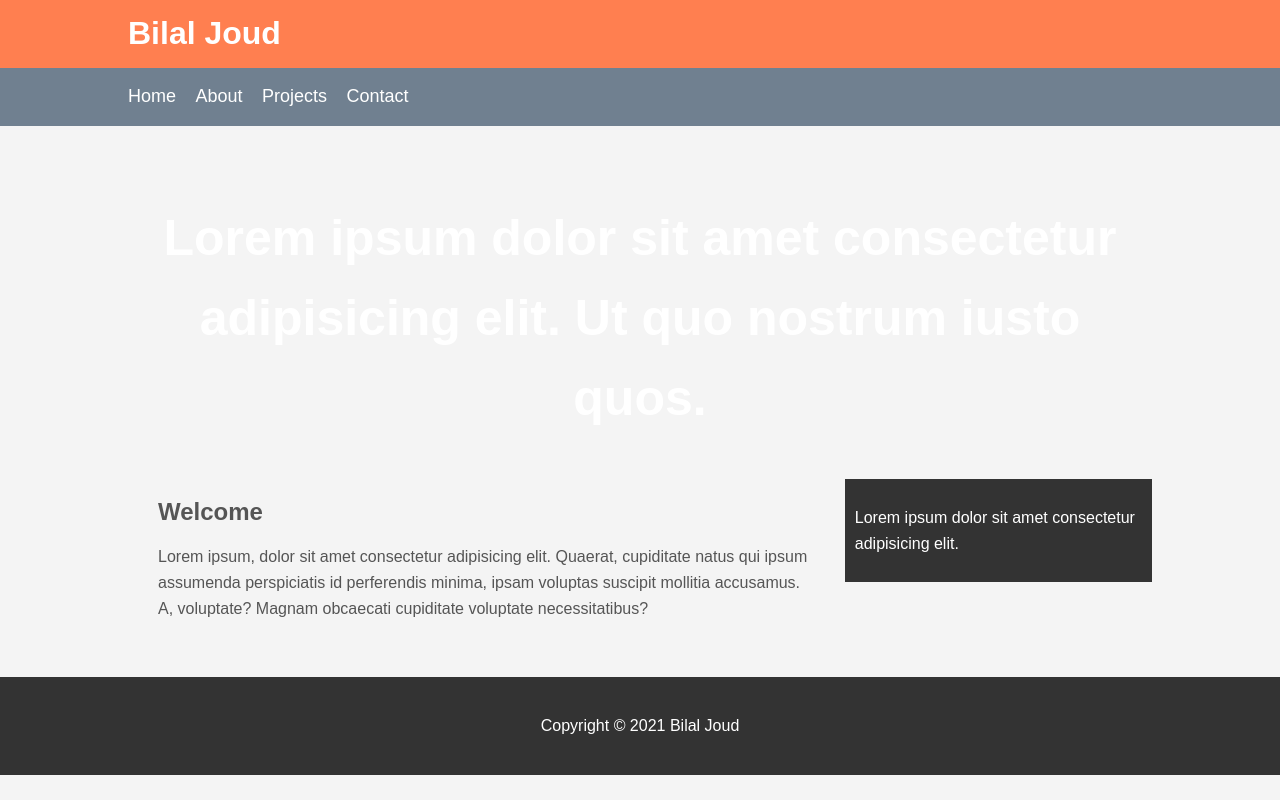
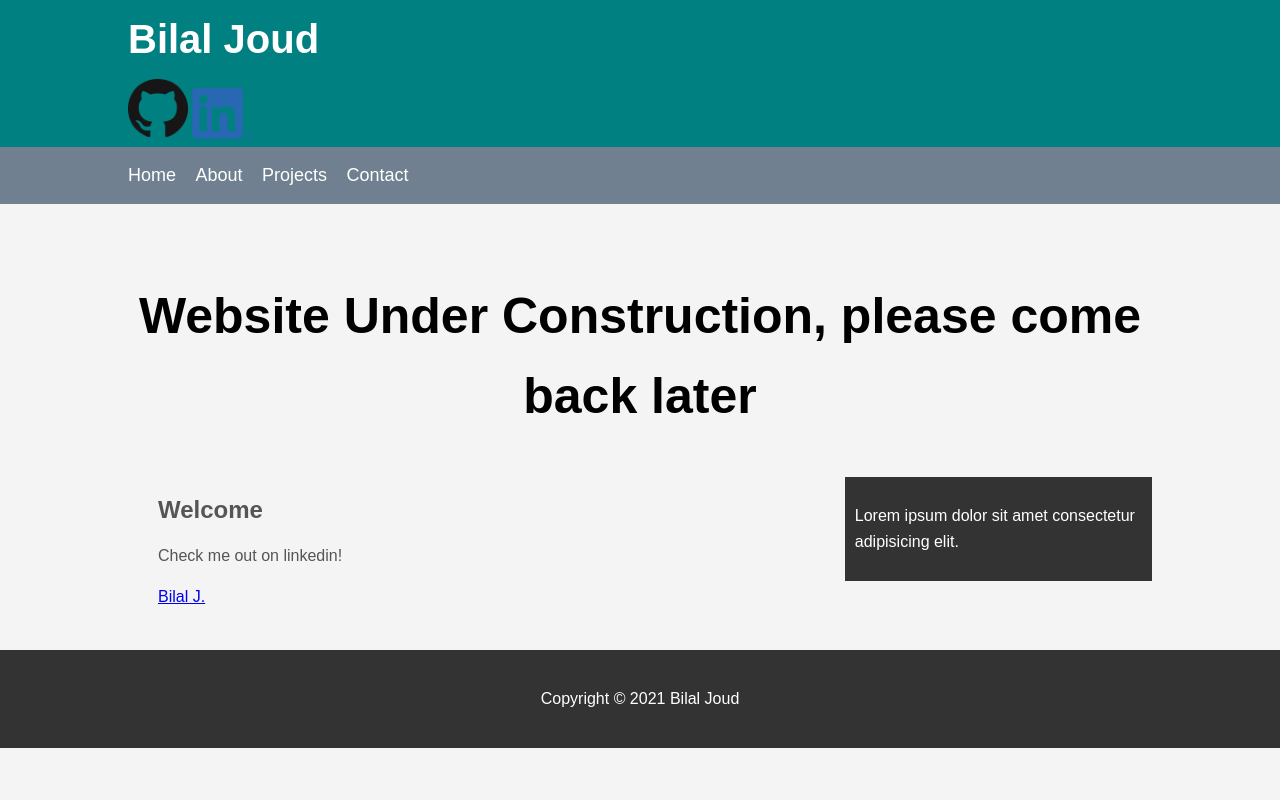
Before and after one commit to bilaljoud/Website, a plain HTML site: page index.html in a window 1280 px wide. Drawn offline with Linux system fonts and the light colour scheme; a script that the page names is missing.

Commit message:
Added social links menu and fixed styling

```diff
--- a/index.html
+++ b/index.html
@@ -6,7 +6,9 @@
     <meta name="viewport" , content="width=device-width, initial-scale=1.0">
     <script src="index.js"></script>
     <title>Bilal Joud</title>
+    <!-- insert favicon here -->
     <link rel="stylesheet" type="text/css" href="styles.css">
+    <script type="text/javascript" src="https://platform.linkedin.com/badges/js/profile.js" async defer></script>
     <style>
 
     </style>
@@ -16,15 +18,20 @@
     <header id="main-header">
         <div class="container">
             <h1>Bilal Joud</h1>
+            <div class="social links">
+                    <a href="https://github.com/bilaljoud" target="_blank"><img id="github-link" src="Images/GitHub-Mark-64px.png" alt=""></a>
+                    <a href="https://www.linkedin.com/in/bilal-j-94696915b/" target="_blank"><img id="linkedin-link" src="Images/LI-In-Bug.png" alt=""></a>
+            </div>
+        </span>
         </div>
     </header>
 
     <nav id="navbar">
         <div class="container">
             <ul>
-                <li><a href="#">Home</a></li>
-                <li><a href="#">About</a></li>
-                <li><a href="#">Projects</a></li>
+                <li><a href="index.html">Home</a></li>
+                <li><a href="about.html">About</a></li>
+                <li><a href="projects.html">Projects</a></li>
                 <li><a href="#">Contact</a></li>
             </ul>
         </div>
@@ -32,16 +39,17 @@
 
     <secetion id="showcase">
         <div class="container">
-            <h2>Lorem ipsum dolor sit amet consectetur adipisicing elit. Ut quo nostrum iusto quos.</h2>
+            <h2>Website Under Construction, please come back later</h2>
         </div>
     </secetion>
 
     <div class="container">
         <section id="main">
             <h1>Welcome</h1>
-            <p>Lorem ipsum, dolor sit amet consectetur adipisicing elit. Quaerat, cupiditate natus qui ipsum assumenda
-                perspiciatis id perferendis minima, ipsam voluptas suscipit mollitia accusamus. A, voluptate? Magnam
-                obcaecati cupiditate voluptate necessitatibus?</p>
+            <p>Check me out on linkedin!</p>
+            <div class="LI-profile-badge" data-version="v1" data-size="medium" data-locale="en_US"
+                data-type="horizontal" data-theme="dark" data-vanity="bilal-j-94696915b"><a class="LI-simple-link"
+                    href='https://www.linkedin.com/in/bilal-j-94696915b?trk=profile-badge'>Bilal J.</a></div>
         </section>
         <aside id="sidebar">
             <p>Lorem ipsum dolor sit amet consectetur adipisicing elit.</p>
--- a/styles.css
+++ b/styles.css
@@ -14,9 +14,13 @@ body{
 }
 
 #main-header{
-    background-color:coral ;
+    background-color: teal;
     color:white;
 }
+#main-header h1{
+    font-size: 40px;
+}
+
 
 #navbar{
     background-color: slategrey;
@@ -45,7 +49,7 @@ body{
 }
 #showcase h2{
     background-image:url('images/img2.jpg');
-    color: white;
+    color: black;
     font-size: 50px;
     line-height: 1.6em;
     padding-top: 30px;
```
Also changed, not shown: Images/GitHub-Mark-64px.png (added), Images/LI-In-Bug.png (added).
